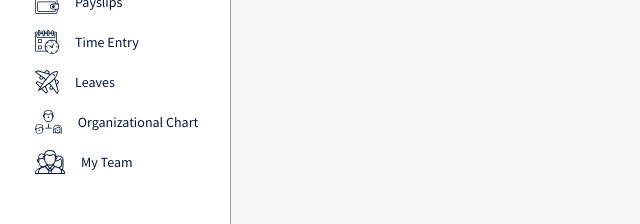
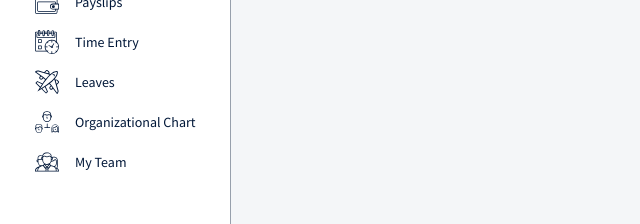
Before and after one commit to krigulson/mercans-test, a Vue app: page / in a window 1280 px wide. Shown: the part 210-434 px from the top of the page, without its empty margins (0-640 px from the left). Built offline with nearby package versions, Linux system fonts and the light colour scheme.

Commit message:
Fixed width for icon container

```diff
--- a/src/components/NavigationSidebar.vue
+++ b/src/components/NavigationSidebar.vue
@@ -120,7 +120,7 @@
   display: flex;
   justify-content: center;
   align-items: center;
-  min-width: 24px;
+  width: 24px;
 }
 .sidebar ul li a div svg {
   height: 24px;
```
